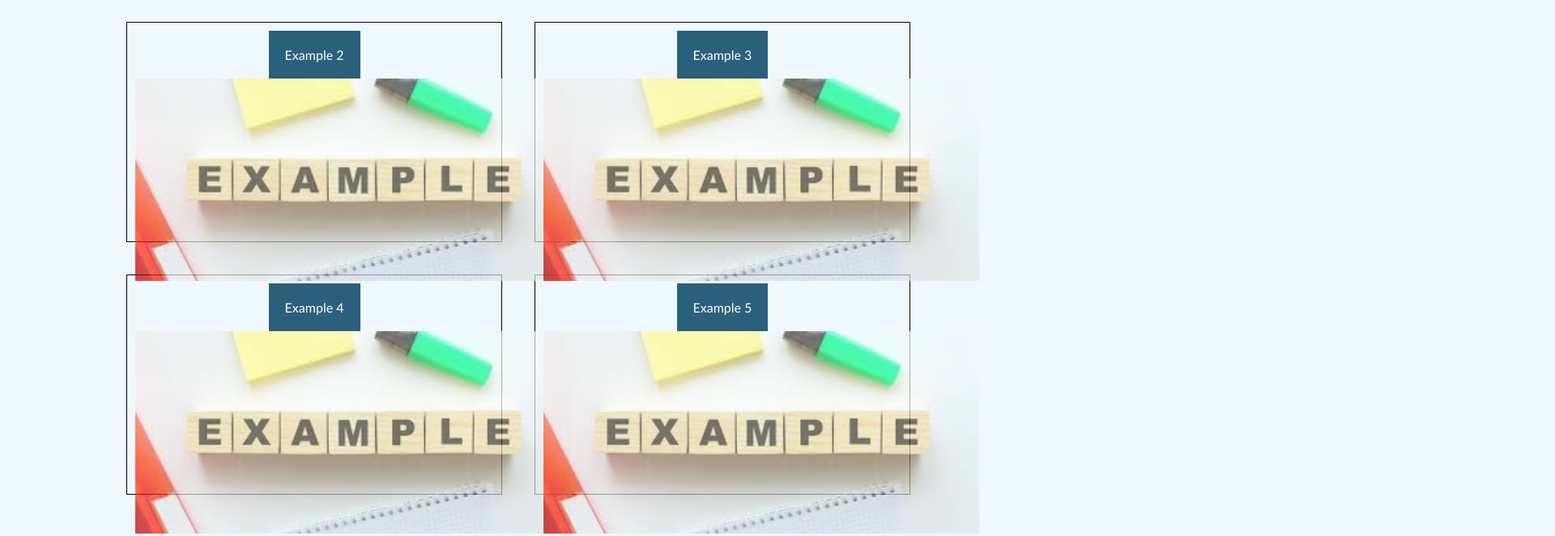
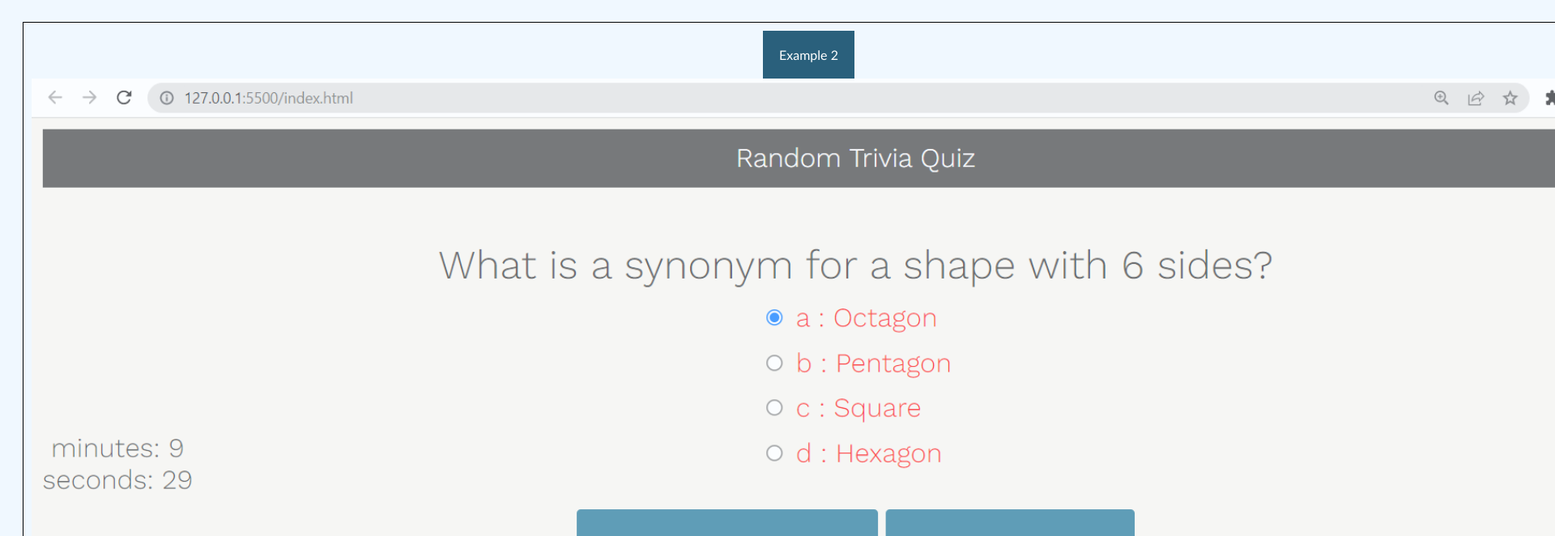
Before and after one commit to JS19191898/professional-portfolio, a plain HTML site: page index.html in a window 1280 px wide. Shown: the part 1800-2462 px from the top of the page at 81% size, 1920 px wide, since content can reach past the window. Drawn offline with Linux system fonts and the light colour scheme.

Commit message:
added the rest of the updated href urls, img  src tags, and alt tags

```diff
--- a/index.html
+++ b/index.html
@@ -54,12 +54,12 @@
 
                 <article class="card">
                     <header>Example 2</header>
-                    <a href="https://www.freepik.com/photos/example"><img src="assets/example-text.jpg" alt="image example"></a>
+                    <a href="https://github.com/JS19191898/multiple-choice-quiz"><img src="assets/multiple-choice-quiz-deployed-screenshot.PNG" alt="Screenshot of deployed webapge: multiple choice trivia quiz"></a>
                 </article>
 
                 <article class="card">
                     <header>Example 3</header>
-                    <a href="https://www.freepik.com/photos/example"><img src="assets/example-text.jpg" alt="image example"></a>
+                    <a href="https://js19191898.github.io/password-generator/"><img src="assets/password-generator-deployed-screeenshot.PNG" alt="Screenshot of deployed webpage: password generator"></a>
                 </article>
 
                 <article class="card">
```
Also changed, not shown: assets/multiple-choice-quiz-deployed-screenshot.PNG (added), assets/password-generator-deployed-screeenshot.PNG (added), assets/pokemon-party-builder-deployed-screenshot.PNG (added).
